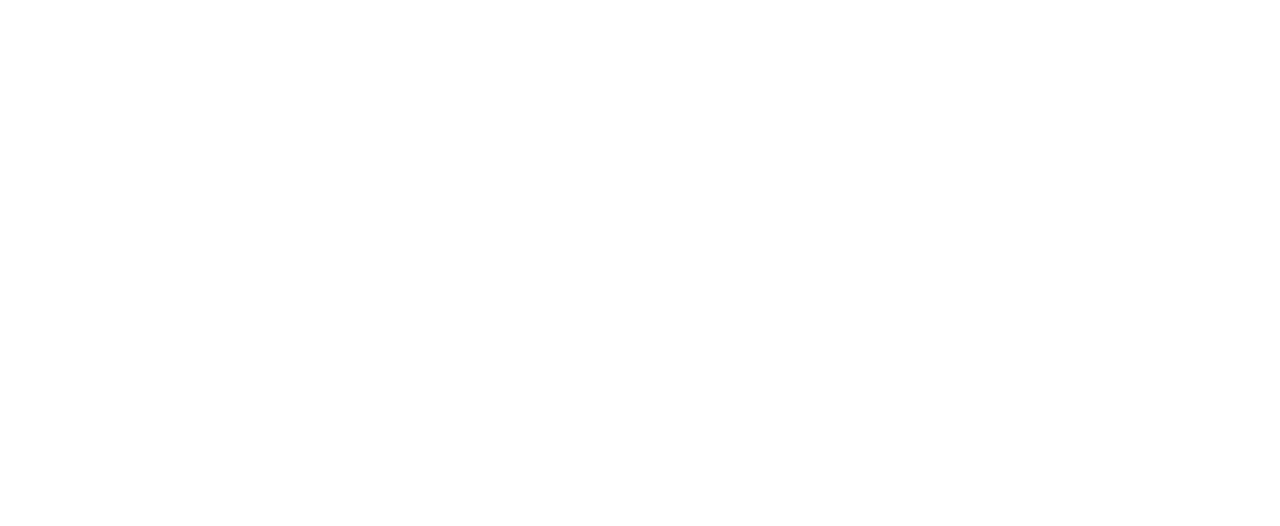
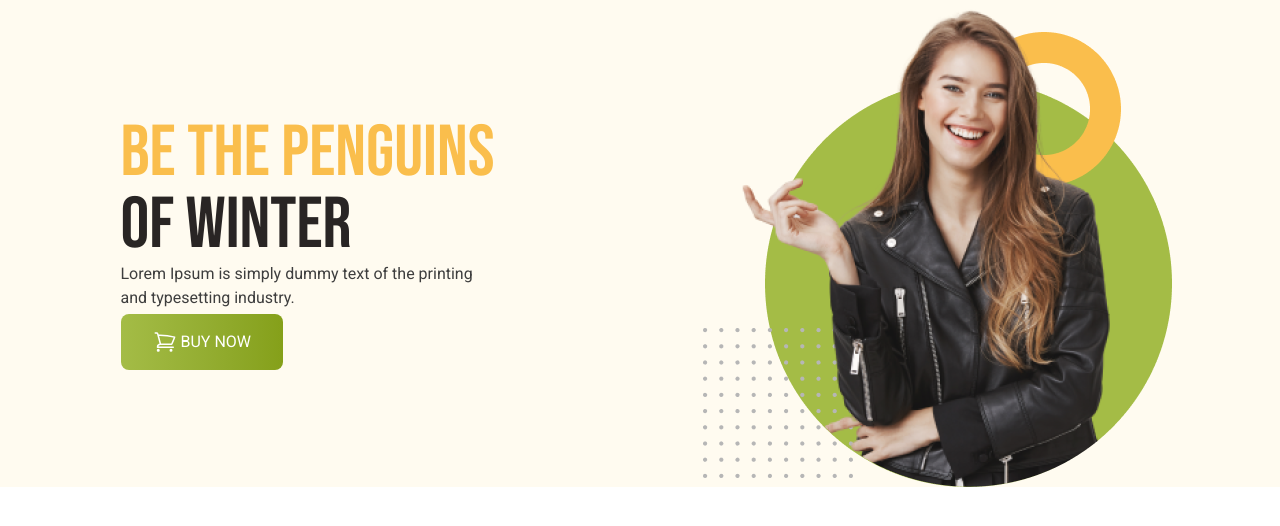
Before and after one commit to abdeyrabby404/penguin-fashion-tailwind, a plain HTML site: page index.html in a window 1280 px wide. Drawn offline with nearby package versions, Linux system fonts and the light colour scheme.

Commit message:
banner part added

```diff
--- a/index.html
+++ b/index.html
@@ -3,10 +3,41 @@
 <head>
     <meta charset="UTF-8">
     <meta name="viewport" content="width=device-width, initial-scale=1.0">
-    <title>Penguin fashion using tailwind</title>
+    <title>Penguin Fashion</title>
+    <script src="https://unpkg.com/@tailwindcss/browser@4"></script>
+    <link rel="preconnect" href="https://fonts.googleapis.com">
+<link rel="preconnect" href="https://fonts.gstatic.com" crossorigin>
+<link href="https://fonts.googleapis.com/css2?family=Bebas+Neue&family=Roboto:ital,wght@0,100..900;1,100..900&display=swap" rel="stylesheet">
+<style>
+.font-bebas{
+  font-family: "Bebas Neue", serif;
+}
+.font-roboto{
+  font-family: "Roboto", serif;
+}
+</style>
 </head>
-<body>
-    <header>
+<body class="font-roboto">
+    <header class="bg-[#FFFBF0] pl-4">
+        <nav>
+
+        </nav>
+        <!-- banner section -->
+        <div class="md:flex md:items-center md:justify-around">
+            <div>
+                <h1 class="font-bebas text-7xl uppercase"><span class="text-[#FABE4C]">Be the Penguins</span><br>
+                    <span class="text-stone-800">of Winter</span></h1>
+                <p class="mb-1 text-[#3E3E3E]">Lorem Ipsum is simply dummy text of the printing<br>
+                    and typesetting industry.</p>
+                <button class="px-8 py-4 bg-gradient-to-r from-[#A4BC46] to-[#85A019] rounded-lg flex gap-1 text-white"><svg xmlns="http://www.w3.org/2000/svg" fill="none" viewBox="0 0 24 24" stroke-width="1.5" stroke="currentColor" class="size-6">
+                    <path stroke-linecap="round" stroke-linejoin="round" d="M2.25 3h1.386c.51 0 .955.343 1.087.835l.383 1.437M7.5 14.25a3 3 0 0 0-3 3h15.75m-12.75-3h11.218c1.121-2.3 2.1-4.684 2.924-7.138a60.114 60.114 0 0 0-16.536-1.84M7.5 14.25 5.106 5.272M6 20.25a.75.75 0 1 1-1.5 0 .75.75 0 0 1 1.5 0Zm12.75 0a.75.75 0 1 1-1.5 0 .75.75 0 0 1 1.5 0Z" />
+                  </svg>
+                  BUY NOW</button>
+            </div>
+            <div>
+                <img src="images/model.png" alt="">
+            </div>
+        </div>
 
     </header>
     <main>
--- /dev/null
+++ b/tailwind.config.js
@@ -0,0 +1,8 @@
+/** @type {import('tailwindcss').Config} */
+module.exports = {
+    content: ["./src/**/*.{html,js}"],
+    theme: {
+      extend: {},
+    },
+    plugins: [],
+  }
```
